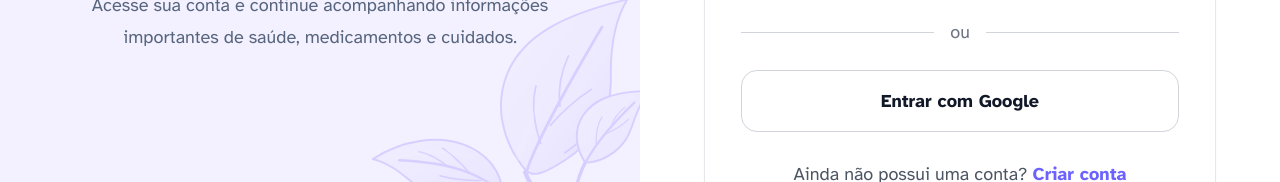
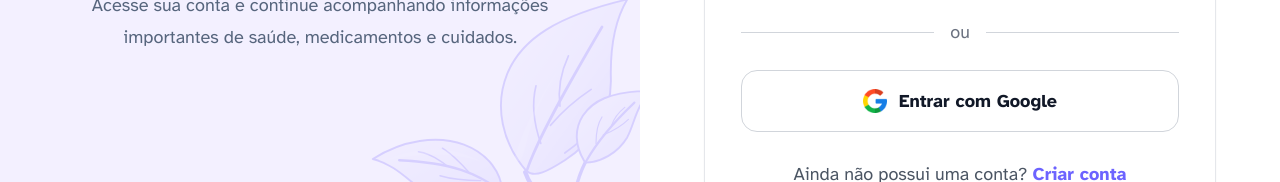
Before and after one commit to MixuriM/Elder_Web, a React (Vite) app in the folder frontend/: page /login in a window 1280 px wide. Shown: the part 603-785 px from the top of the page. Built offline with nearby package versions, Linux system fonts and the light colour scheme; no server answers.

Commit message:
Refactor code structure for improved readability and maintainability

```diff
--- a/frontend/src/components/cadastro/BotaoGoogle.tsx
+++ b/frontend/src/components/cadastro/BotaoGoogle.tsx
@@ -1,3 +1,6 @@
+// Importa o ícone do Google
+import googleLogo from "../../Img/google.svg";
+
 // Define as propriedades recebidas pelo botão
 type BotaoGoogleProps = {
 
@@ -13,6 +16,7 @@ function BotaoGoogle({
 
   return (
     <button
+
       // Evita que o botão envie o formulário
       type="button"
 
@@ -26,45 +30,46 @@ function BotaoGoogle({
         items-center
         justify-center
         gap-3
-
         rounded-xl
         border
         border-gray-300
-
         bg-white
-
         px-4
         py-3
-
         text-lg
         font-semibold
         text-[#071A38]
-
         transition-colors
         duration-300
-
         hover:border-[#6C63FF]
         hover:bg-[#F3F0FF]
-
         focus:outline-none
         focus:ring-2
         focus:ring-[#6C63FF]
         focus:ring-offset-2
-
         dark:border-gray-600
         dark:bg-[#181824]
         dark:text-[#F5F5FA]
-
         dark:hover:border-[#A89FFF]
         dark:hover:bg-[#20202E]
-
         dark:focus:ring-[#A89FFF]
         dark:focus:ring-offset-[#101018]
       "
     >
-      Criar conta com Google
+
+      {/* Ícone do Google */}
+      <img
+        src={googleLogo}
+        alt=""
+        className="h-6 w-6"
+      />
+
+      {/* Texto do botão */}
+      <span>Criar conta com Google</span>
+
     </button>
   );
+
 }
 
 // Exporta o componente
--- a/frontend/src/components/login/BotaoGoogleLogin.tsx
+++ b/frontend/src/components/login/BotaoGoogleLogin.tsx
@@ -1,7 +1,12 @@
+// Importa o ícone do Google
+import googleLogo from "../../Img/google.svg";
+
+// Define as propriedades recebidas pelo botão
 type BotaoGoogleLoginProps = {
-  onClick: () => void
-}
+  onClick: () => void;
+};
 
+// Componente responsável pelo botão de login com Google
 function BotaoGoogleLogin({
   onClick,
 }: BotaoGoogleLoginProps) {
@@ -10,7 +15,11 @@ function BotaoGoogleLogin({
       type="button"
       onClick={onClick}
       className="
+        flex
         w-full
+        items-center
+        justify-center
+        gap-3
         rounded-2xl
         border
         border-gray-300
@@ -24,9 +33,17 @@ function BotaoGoogleLogin({
         hover:bg-gray-50
       "
     >
-      Entrar com Google
+      {/* Ícone do Google */}
+      <img
+        src={googleLogo}
+        alt=""
+        className="h-6 w-6"
+      />
+
+      {/* Texto do botão */}
+      <span>Entrar com Google</span>
     </button>
-  )
+  );
 }
 
-export default BotaoGoogleLogin
+export default BotaoGoogleLogin;
```
Also changed, not shown: frontend/src/Img/google.svg (added).
